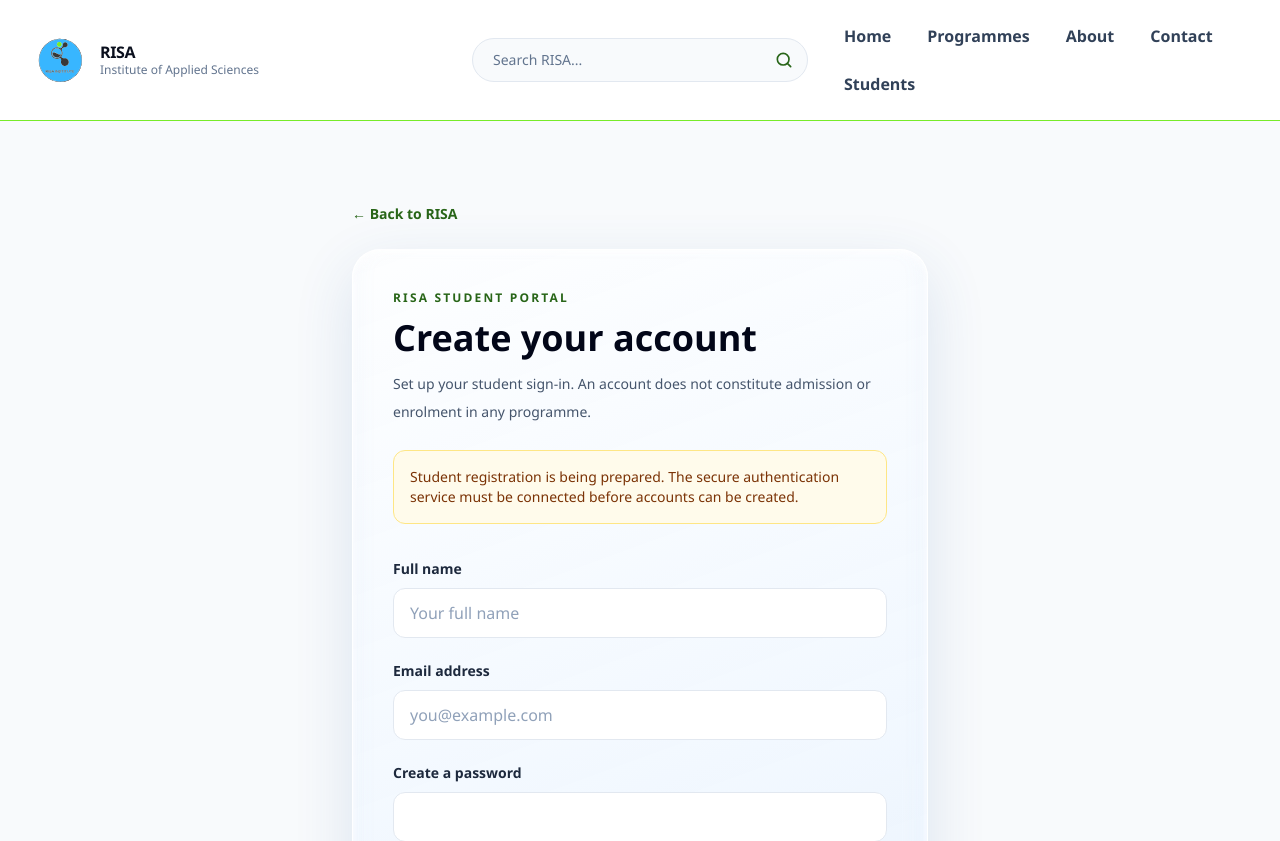
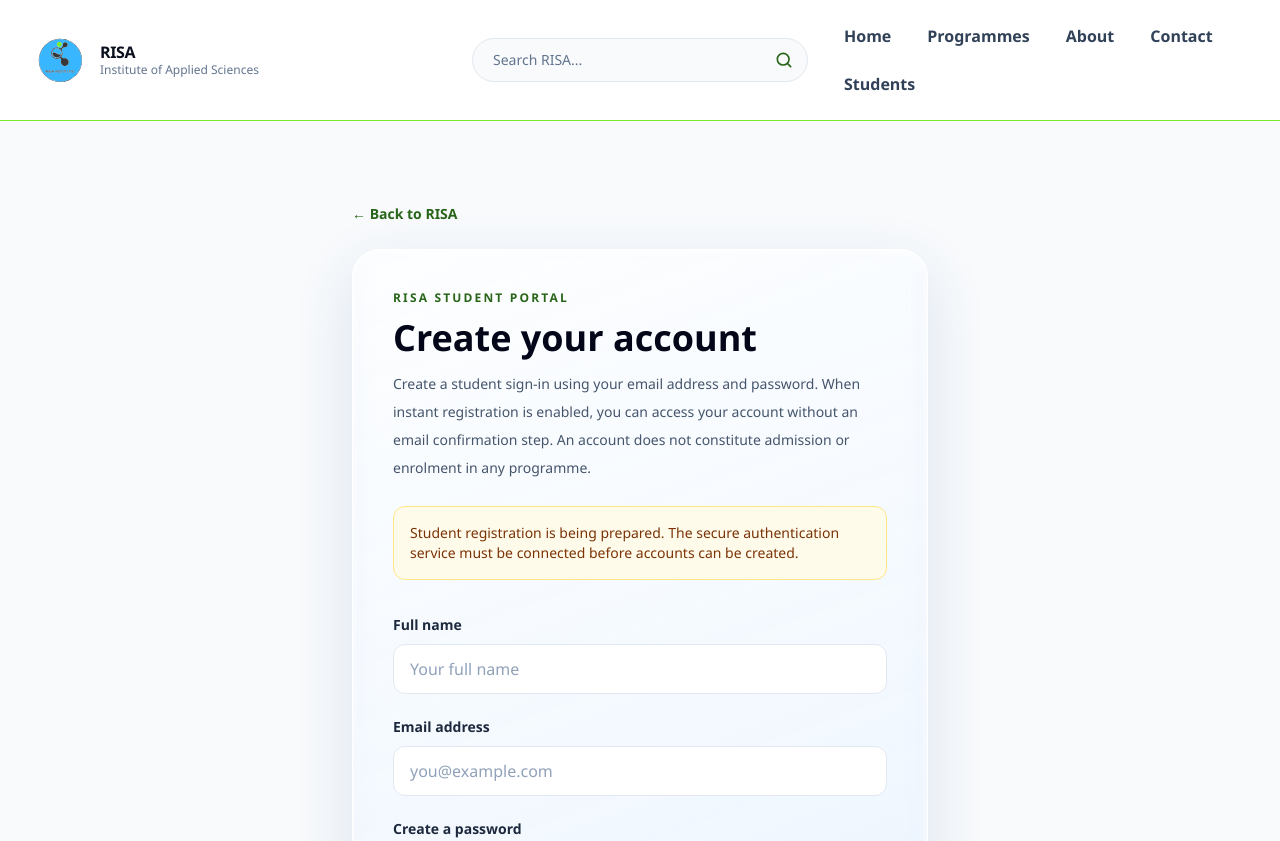
Before and after one commit to RISA-INSTITUTE-WEBSITE/super-duper-spork, a Next.js app: page /students/register in a window 1280 px wide. Shown: the top 841 px of the page. Built offline with nearby package versions, Linux system fonts and the light colour scheme.

Commit message:
feat(auth): adapt student portal copy for instant registration (page.tsx)

```diff
--- a/src/app/students/register/page.tsx
+++ b/src/app/students/register/page.tsx
@@ -49,7 +49,9 @@ export default async function StudentRegisterPage({
             Create your account
           </h1>
           <p className="mt-3 text-sm leading-7 text-slate-600">
-            Set up your student sign-in. An account does not constitute admission or
+            Create a student sign-in using your email address and password. When
+            instant registration is enabled, you can access your account without an
+            email confirmation step. An account does not constitute admission or
             enrolment in any programme.
           </p>
 
```
